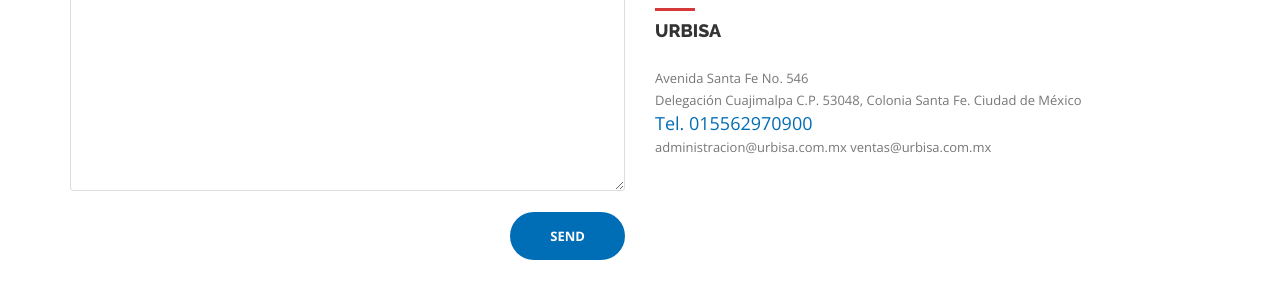
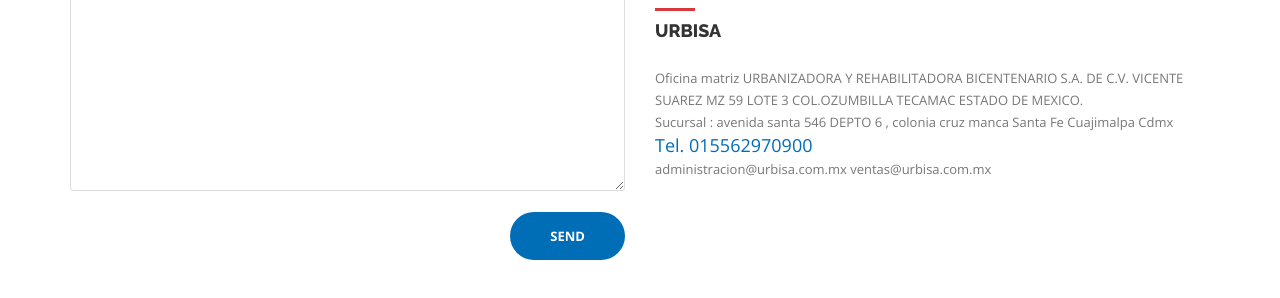
Before and after one commit to nayelihdez/IAI, a plain HTML site: page contact-simple.html in a window 1280 px wide. Shown: the part 903-1201 px from the top of the page. Drawn offline with nearby package versions, Linux system fonts and the light colour scheme; some packages are replaced by stand-ins of ours.

Commit message:
direcciones

```diff
--- a/contact-simple.html
+++ b/contact-simple.html
@@ -237,11 +237,13 @@
                         </div><!-- .custom-heading end -->
 
                         <address>
-                            Avenida Santa Fe No. 546
+                            Oficina matriz URBANIZADORA Y REHABILITADORA BICENTENARIO
+                            S.A. DE C.V. VICENTE SUAREZ MZ 59 LOTE 3 COL.OZUMBILLA
+                            TECAMAC ESTADO DE MEXICO.
                              <br />
-                             Delegación Cuajimalpa C.P. 53048,
-                             Colonia Santa Fe.
-                             Ciudad de México <br />
+
+Sucursal : avenida santa 546 DEPTO 6 ,
+colonia cruz manca Santa Fe Cuajimalpa Cdmx <br />
 
                         </address>
 
```
Also changed, not shown: index.html (+5 -4 lines).
